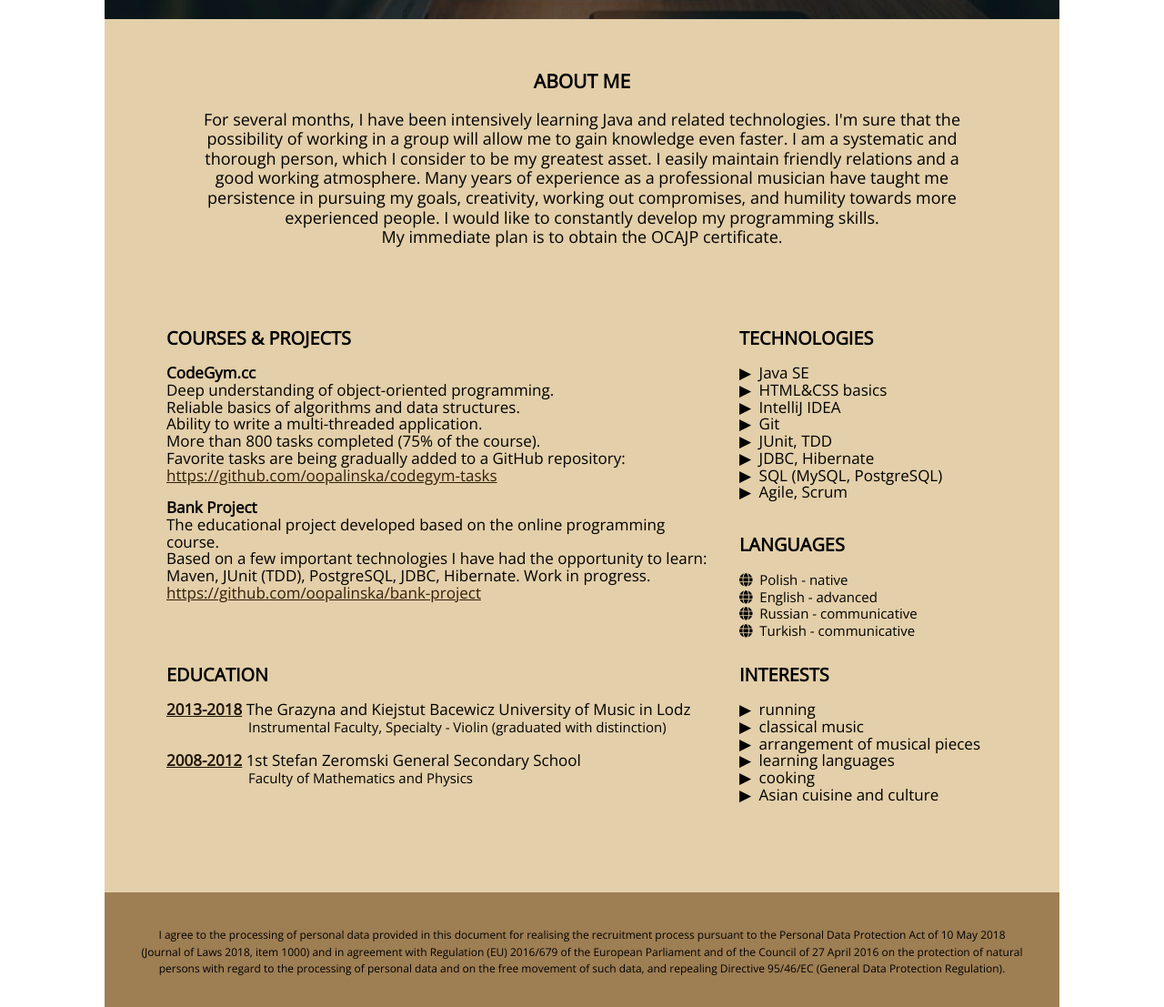
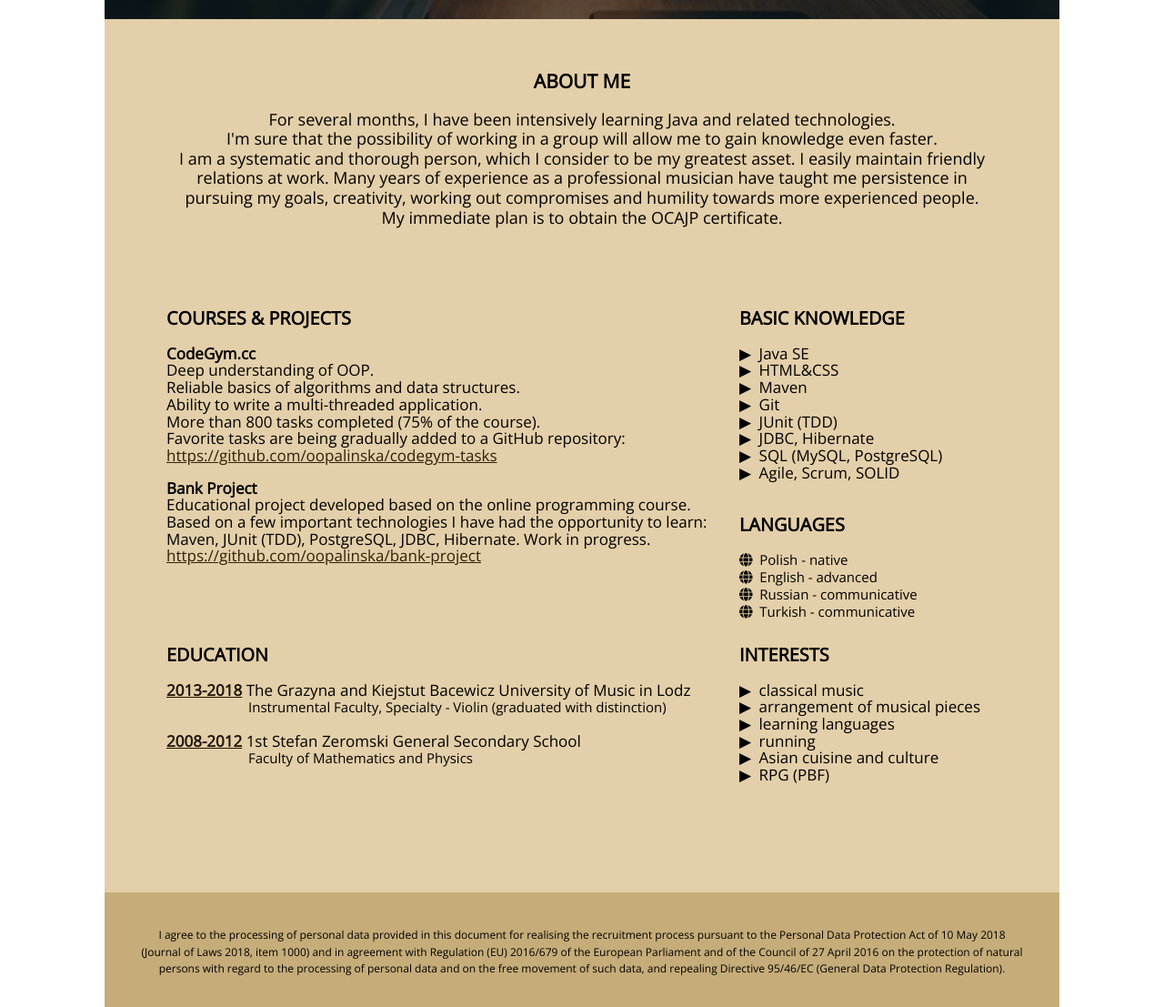
Before and after one commit to oopalinska/MyCV, a plain HTML site: page index.html in a window 1280 px wide. Shown: the part 377-1484 px from the top of the page at 91% size. Drawn offline with nearby package versions, Linux system fonts and the light colour scheme.

Commit message:
text refactor

```diff
--- a/index.html
+++ b/index.html
@@ -36,7 +36,7 @@
 			<div class="two">
 						<ul class="list-none">
 						<li><i class="fas fa-home"></i>&nbsp; Poznań</li>
-						<li><i class="fas fa-phone"></i>&nbsp; +48883551020</li>
+						<li><i class="fas fa-phone"></i>&nbsp; +48 883 551 020</li>
 						<li><i class="fas fa-envelope"></i>&nbsp; olgaopalinska@wp.pl</li>
   						<li><i class="fab fa-github-alt"></i> <a href=https://github.com/oopalinska style="text-decoration: none; color: white;">&nbsp; github.com/oopalinska</a></li>
 						</ul>
@@ -50,19 +50,18 @@
 		<main>
  			<section id="section-top">
 				<h3 style="text-align: center;">About me</h3>
-					<p>For several months, I have been intensively learning Java and related technologies. I'm sure
-					that the possibility of working in a group will allow me to gain knowledge even faster.
+					<p>For several months, I have been intensively learning Java and related technologies.<br> I'm sure
+					that the possibility of working in a group will allow me to gain knowledge even faster.<br>
 					I am a systematic and thorough person, which I consider to be my greatest asset. I easily maintain
-					friendly relations and a good working atmosphere. Many years of experience as a professional musician
-					have taught me persistence in pursuing my goals, creativity, working out compromises,
-					and humility towards more experienced people. I would like to constantly develop my programming skills.<br>
-					My immediate plan is to obtain the OCAJP certificate.</p>
+					friendly relations at work. Many years of experience as a professional musician
+					have taught me persistence in pursuing my goals, creativity, working out compromises
+					and humility towards more experienced people. <br>My immediate plan is to obtain the OCAJP certificate.</p>
 			</section>
 			<section id="section-left">
 				<article class="courses">
 					<h3>Courses & Projects</h3>
 						<p><b>CodeGym.cc</b><br>
-						   Deep understanding of object-oriented programming.<br>
+						   Deep understanding of OOP.<br>
 						   Reliable basics of algorithms and data structures.<br>
 						   Ability to write a multi-threaded application.<br>
 						   More than 800 tasks completed (75% of the course).<br>
@@ -71,7 +70,7 @@
 					 	   </p>
 
 						<p><b>Bank Project</b><br>
-						   The educational project developed based on the online programming course.<br>
+						   Educational project developed based on the online programming course.<br>
 						   Based on a few important technologies I have had the opportunity to learn:<br>
 						   Maven, JUnit (TDD), PostgreSQL, JDBC, Hibernate. Work in progress.<br>
 						   <a href=https://github.com/oopalinska/bank-project>https://github.com/oopalinska/bank-project</a>
@@ -95,16 +94,16 @@
 			<section>
 				<article class="technologies">
 				<div>
-				<h3>Technologies</h3>
+				<h3>Basic knowledge</h3>
 						<ul class="list-dashed">
   						<li>Java SE</li>
-						<li>HTML&CSS basics</li>
-						<li>IntelliJ IDEA</li>
+						<li>HTML&CSS</li>
+						<li>Maven</li>
 						<li>Git</li>
-						<li>JUnit, TDD</li>
+						<li>JUnit (TDD)</li>
  						<li>JDBC, Hibernate</li>
 						<li>SQL (MySQL, PostgreSQL)</li>
-						<li>Agile, Scrum</li>
+						<li>Agile, Scrum, SOLID</li>
 						</ul>
 				</div>
 				<div>
@@ -122,12 +121,12 @@
 		<h3>Interests</h3>
 	        <div>
 			<ul class="list-dashed">
-  						<li>running</li>
 						<li>classical music</li>
 						<li>arrangement of musical pieces</li>
 						<li>learning languages</li>
-						<li>cooking</li>
+  						<li>running</li>
  						<li>Asian cuisine and culture</li>
+						<li>RPG (PBF)</li>
 						</ul>
 	        </div>
 	      </article>
--- a/style.css
+++ b/style.css
@@ -38,7 +38,7 @@ section{
 }
 #section-top {
   padding: 2em;
-  width: 80%;
+  width: 85%;
   font-size: 18px;
   text-align: center;
   line-height: 1.2em;
@@ -131,7 +131,7 @@ footer {
  width: 1024px;
  height: 100px;
  float: center;
- background-color: #9E7E53;
+ background-color: #C6AC79;
  font-color: white;
  font-size: 13px;
 }
```
Also changed, not shown: polish.html (+13 -13 lines).
